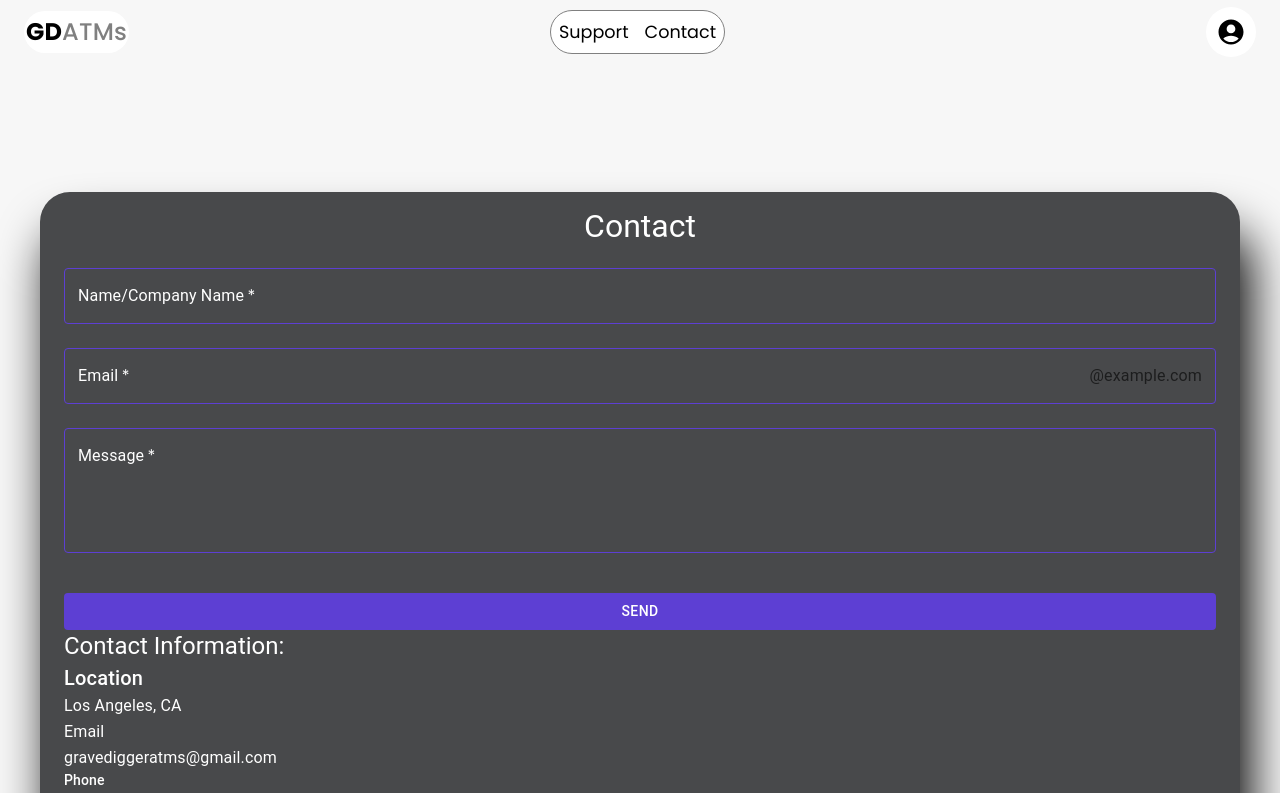
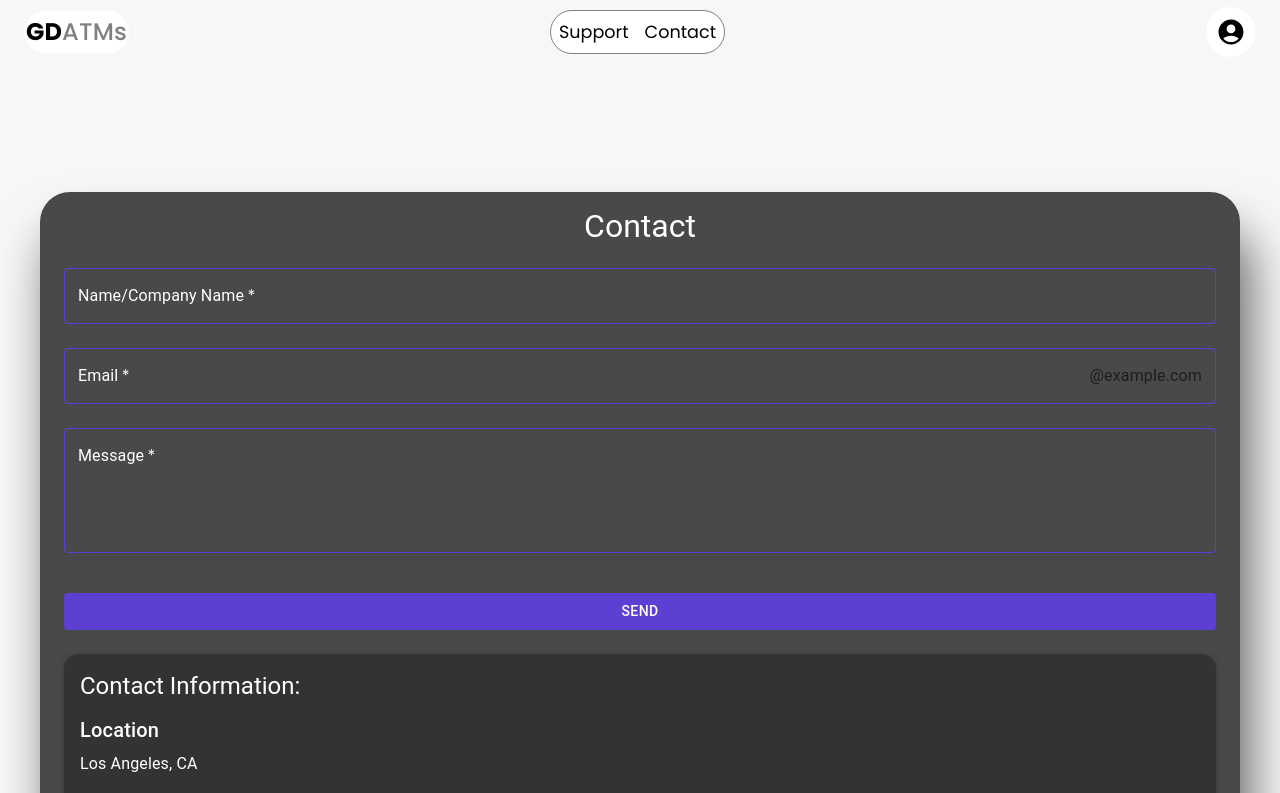
Before and after one commit to pToum21/gd-atms-v2, a React (Vite) app in the folder client/: page /contact in a window 1280 px wide. Shown: the top 793 px of the page. Built offline with nearby package versions, Linux system fonts and the light colour scheme; no server answers.

Commit message:
changing the style of the contact infromation

```diff
--- a/client/src/pages/Contact.jsx
+++ b/client/src/pages/Contact.jsx
@@ -1,6 +1,6 @@
 import { useState, useEffect } from 'react';
 import { useForm } from '@formspree/react';
-import { TextField, InputAdornment, Button, Typography, Container, Box } from '@mui/material';
+import { TextField, InputAdornment, Button, Typography, Container, Box, Paper } from '@mui/material';
 
 function Contact() {
   const [state, handleSubmit] = useForm("xpzvworp");
@@ -29,9 +29,9 @@ function Contact() {
   }, []);
 
   return (
-    <div style={{marginTop: '15%'}}>
-      <Container sx={{ backgroundColor: 'rgb(72, 73, 75)', color: '#fff', padding: '16px', borderRadius: '30px', width: '95vw', boxShadow: '10px 40px 50px rgba(0, 0, 0, 6)' }}>
-        <Typography variant="h3" sx={{textAlign: 'center', fontSize: '2rem', marginBottom: '2%'}} className="contact-me-header">Contact </Typography>
+    <div style={{ marginTop: '15%' }}>
+      <Container sx={{ backgroundColor: 'rgb(72, 73, 75)', color: '#fff', padding: '16px', borderRadius: '30px', width: '95vw', boxShadow: '10px 40px 50px rgba(0, 0, 0, 0.6)', marginBottom: '10%' }}>
+        <Typography variant="h3" sx={{ textAlign: 'center', fontSize: '2rem', marginBottom: '2%' }} className="contact-me-header">Contact</Typography>
 
         <form onSubmit={handleSubmit}>
           <TextField
@@ -104,18 +104,17 @@ function Contact() {
         </form>
 
         {/* Contact info area */}
-        <div className="contact-info">
-          <Typography variant="h5" className='contact-me-information'>Contact Information:</Typography>
-          <Typography variant="h6" className='con-info-titles'>Location</Typography>
-          <Typography>Los Angeles, CA</Typography>
-          <Typography variant="subtitle1" className='con-info-titles'>Email</Typography>
-          <Typography>gravediggeratms@gmail.com</Typography>
-          <Typography variant="subtitle2" className='con-info-titles'>Phone</Typography>
+        <Paper elevation={3} sx={{ backgroundColor: '#333', color: '#fff', padding: '16px', borderRadius: '15px', marginTop: '24px' }}>
+          <Typography variant="h5" sx={{ marginBottom: '12px' }} className='contact-me-information'>Contact Information:</Typography>
+          <Typography variant="h6" sx={{ marginBottom: '6px' }} className='con-info-titles'>Location</Typography>
+          <Typography sx={{ marginBottom: '12px' }}>Los Angeles, CA</Typography>
+          <Typography variant="h6" sx={{ marginBottom: '6px' }} className='con-info-titles'>Email</Typography>
+          <Typography sx={{ marginBottom: '12px' }}>gravediggeratms@gmail.com</Typography>
+          <Typography variant="h6" sx={{ marginBottom: '6px' }} className='con-info-titles'>Phone</Typography>
           <Typography>(240) 449-5594</Typography>
-        </div>
+        </Paper>
       </Container>
     </div>
-
   );
 }
 
```
